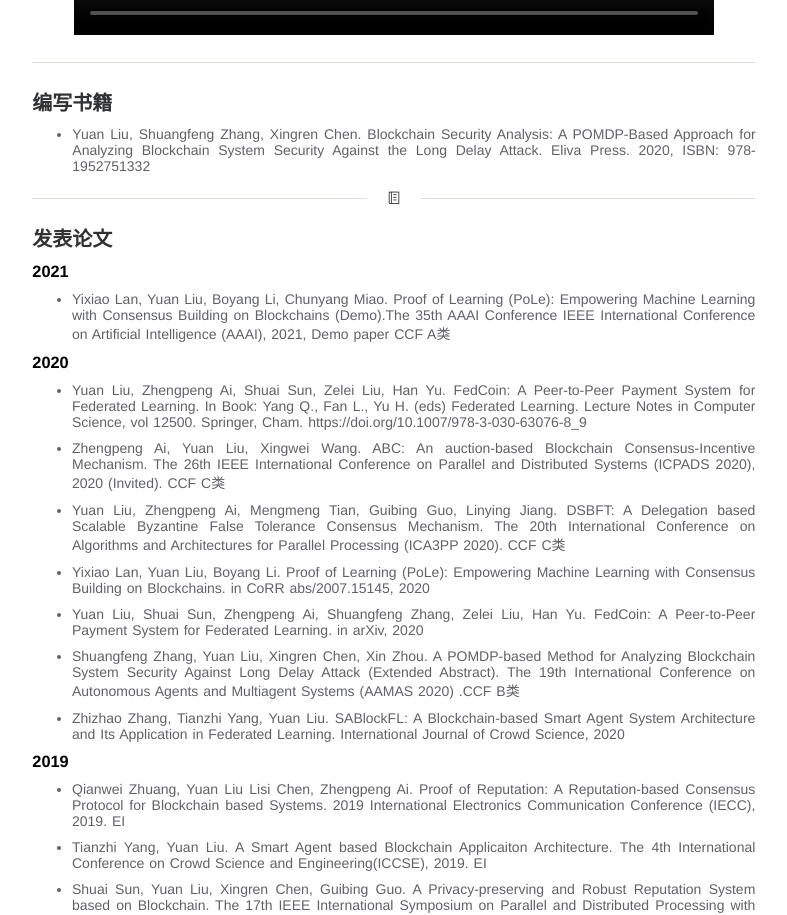
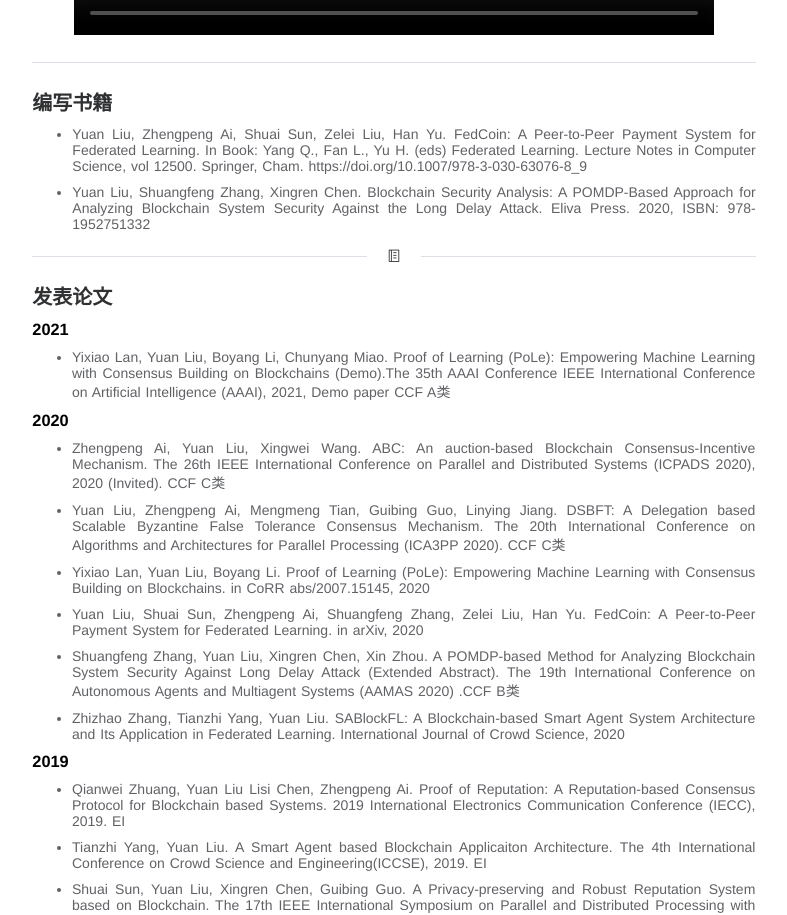
Before and after one commit to thothsun/blockchain-lab, a Nuxt app: page /achievements in a window 1280 px wide. Shown: the part 1160-2075 px from the top of the page, without its empty margins (246-1033 px from the left). Built offline with nearby package versions, Linux system fonts and the light colour scheme; grey boxes are pictures that could not be loaded.

Commit message:
Update achievements.vue

```diff
--- a/pages/achievements.vue
+++ b/pages/achievements.vue
@@ -178,7 +178,6 @@
           'Yixiao Lan, Yuan Liu, Boyang Li, Chunyang Miao. Proof of Learning (PoLe): Empowering Machine Learning with Consensus Building on Blockchains (Demo).The 35th AAAI Conference IEEE International Conference on Artificial Intelligence (AAAI), 2021, Demo paper CCF A类'
         ],
         papers2020: [
-          'Yuan Liu, Zhengpeng Ai, Shuai Sun, Zelei Liu, Han Yu. FedCoin: A Peer-to-Peer Payment System for Federated Learning. In Book: Yang Q., Fan L., Yu H. (eds) Federated Learning. Lecture Notes in Computer Science, vol 12500. Springer, Cham. https://doi.org/10.1007/978-3-030-63076-8_9',
           'Zhengpeng Ai, Yuan Liu, Xingwei Wang. ABC: An auction-based Blockchain Consensus-Incentive Mechanism. The 26th IEEE International Conference on Parallel and Distributed Systems (ICPADS 2020), 2020 (Invited). CCF C类',
           'Yuan Liu, Zhengpeng Ai, Mengmeng Tian, Guibing Guo, Linying Jiang. DSBFT: A Delegation based Scalable Byzantine False Tolerance Consensus Mechanism. The 20th International Conference on Algorithms and Architectures for Parallel Processing (ICA3PP 2020). CCF C类',
           'Yixiao Lan, Yuan Liu, Boyang Li. Proof of Learning (PoLe): Empowering Machine Learning with Consensus Building on Blockchains. in CoRR abs/2007.15145, 2020',
@@ -240,6 +239,7 @@
           'Yuan Liu, Jie Zhang, Quanyan Zhu. “Design of a Reputation System based on Dynamic Coalition Formation”, in the proceedings of Third International Conference on Social Informatics, Singapore (SocInfo2011), pages 135-144. EI',
         ],
         books: [
+          'Yuan Liu, Zhengpeng Ai, Shuai Sun, Zelei Liu, Han Yu. FedCoin: A Peer-to-Peer Payment System for Federated Learning. In Book: Yang Q., Fan L., Yu H. (eds) Federated Learning. Lecture Notes in Computer Science, vol 12500. Springer, Cham. https://doi.org/10.1007/978-3-030-63076-8_9',
           'Yuan Liu, Shuangfeng Zhang, Xingren Chen. Blockchain Security Analysis: A POMDP-Based Approach for Analyzing Blockchain System Security Against the Long Delay Attack. Eliva Press. 2020, ISBN: 978-1952751332'
         ],
         awards: [
```
